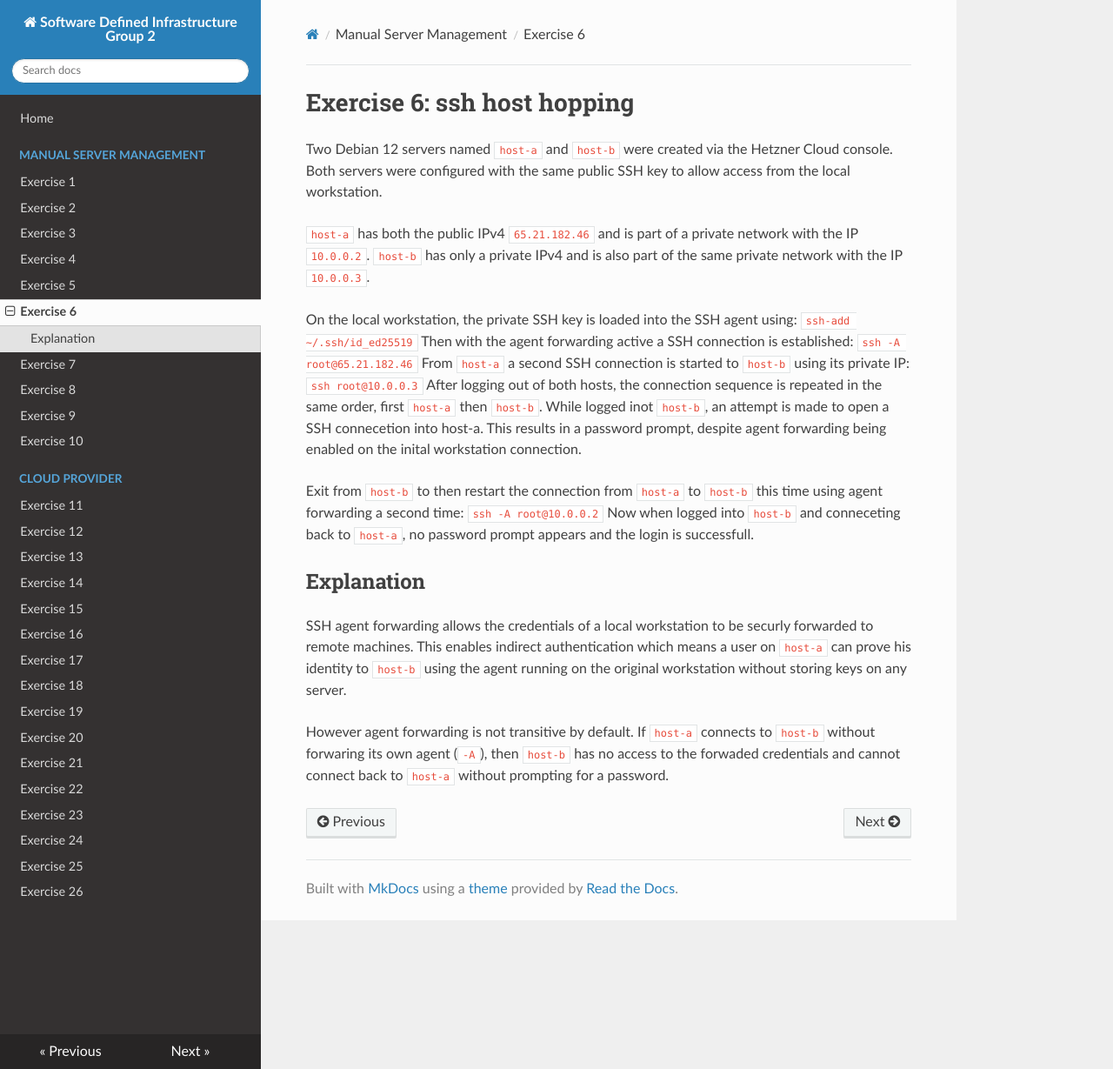
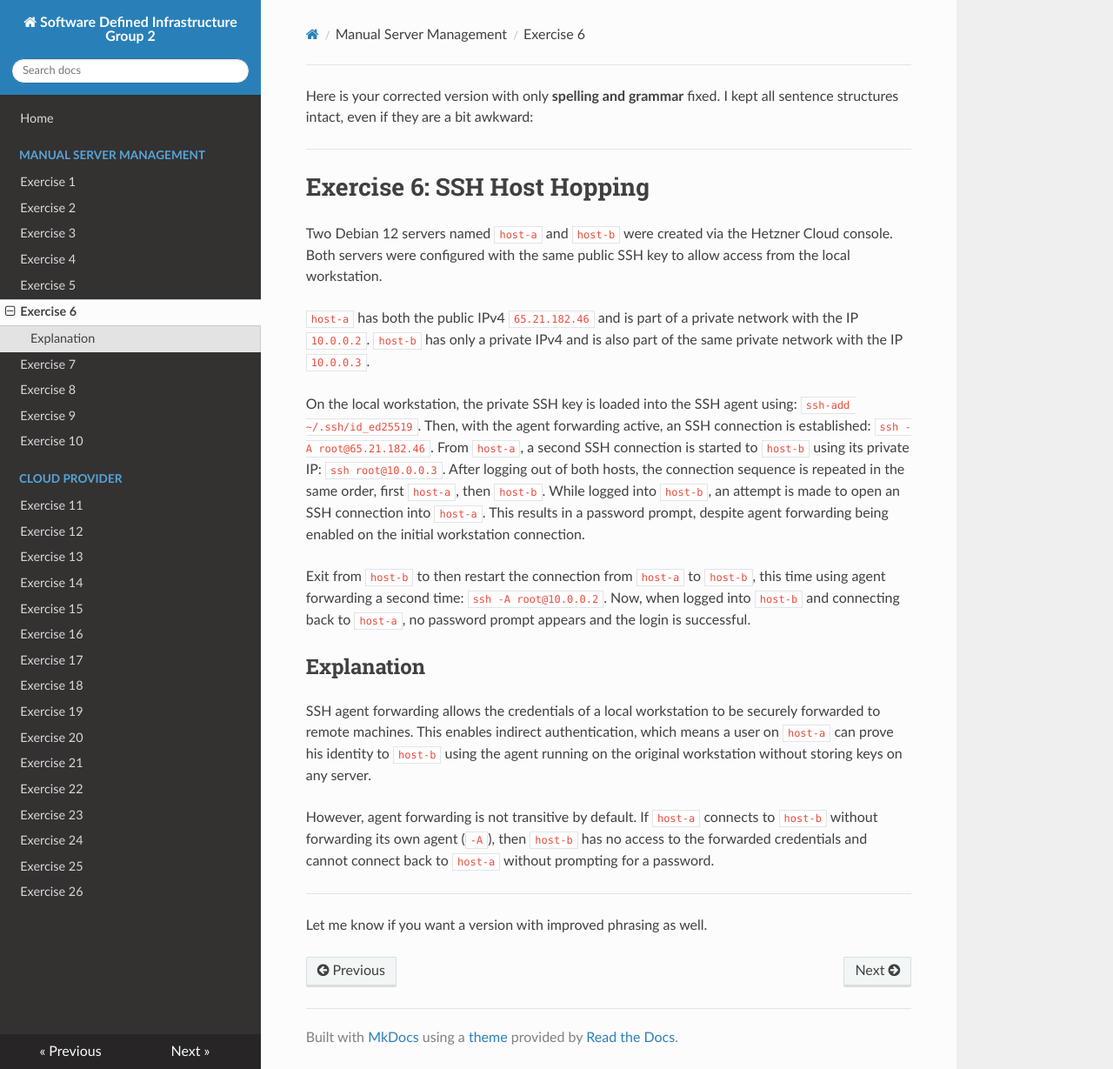
Before and after one commit to DWalz/sdi-25, an MkDocs documentation site: the page built from docs/exercise06.md, in a window 1280 px wide and 1229 px high. Shown: the whole window at 87% size. Built offline with MkDocs 1.6.1, drawn with Linux system fonts in a browser that asks for light colours; nearby versions of some CDN libraries.

Commit message:
Update exercise06.md
spelling and grammar

```diff
--- a/docs/exercise06.md
+++ b/docs/exercise06.md
@@ -1,4 +1,8 @@
-# Exercise 6: ssh host hopping
+Here is your corrected version with only **spelling and grammar** fixed. I kept all sentence structures intact, even if they are a bit awkward:
+
+---
+
+# Exercise 6: SSH Host Hopping
 
 Two Debian 12 servers named `host-a` and `host-b` were created via the
 Hetzner Cloud console. Both servers were configured with the same public
@@ -9,26 +13,30 @@ private network with the IP `10.0.0.2`. `host-b` has only a private IPv4
 and is also part of the same private network with the IP `10.0.0.3`.
 
 On the local workstation, the private SSH key is loaded into the SSH
-agent using: `ssh-add ~/.ssh/id_ed25519` Then with the agent forwarding active a SSH connection is established: `ssh -A root@65.21.182.46` From `host-a` a second SSH connection is started to `host-b` using its
-private IP: `ssh root@10.0.0.3` After logging out of both hosts, the connection sequence is repeated in
-the same order, first `host-a` then `host-b`. While logged inot
-`host-b`, an attempt is made to open a SSH connecetion into host-a. This
+agent using: `ssh-add ~/.ssh/id_ed25519`. Then, with the agent forwarding active, an SSH connection is established: `ssh -A root@65.21.182.46`. From `host-a`, a second SSH connection is started to `host-b` using its
+private IP: `ssh root@10.0.0.3`. After logging out of both hosts, the connection sequence is repeated in
+the same order, first `host-a`, then `host-b`. While logged into
+`host-b`, an attempt is made to open an SSH connection into `host-a`. This
 results in a password prompt, despite agent forwarding being enabled on
-the inital workstation connection.
+the initial workstation connection.
 
 Exit from `host-b` to then restart the connection from `host-a` to
-`host-b` this time using agent forwarding a second time: `ssh -A root@10.0.0.2` Now when logged into `host-b` and conneceting back to `host-a`, no
-password prompt appears and the login is successfull.
+`host-b`, this time using agent forwarding a second time: `ssh -A root@10.0.0.2`. Now, when logged into `host-b` and connecting back to `host-a`, no
+password prompt appears and the login is successful.
 
 ## Explanation
 
 SSH agent forwarding allows the credentials of a local workstation to be
-securly forwarded to remote machines. This enables indirect
-authentication which means a user on `host-a` can prove his identity to
+securely forwarded to remote machines. This enables indirect
+authentication, which means a user on `host-a` can prove his identity to
 `host-b` using the agent running on the original workstation without
 storing keys on any server.
 
-However agent forwarding is not transitive by default. If `host-a`
-connects to `host-b` without forwaring its own agent (`-A`), then
-`host-b` has no access to the forwaded credentials and cannot connect
+However, agent forwarding is not transitive by default. If `host-a`
+connects to `host-b` without forwarding its own agent (`-A`), then
+`host-b` has no access to the forwarded credentials and cannot connect
 back to `host-a` without prompting for a password.
+
+---
+
+Let me know if you want a version with improved phrasing as well.
```
